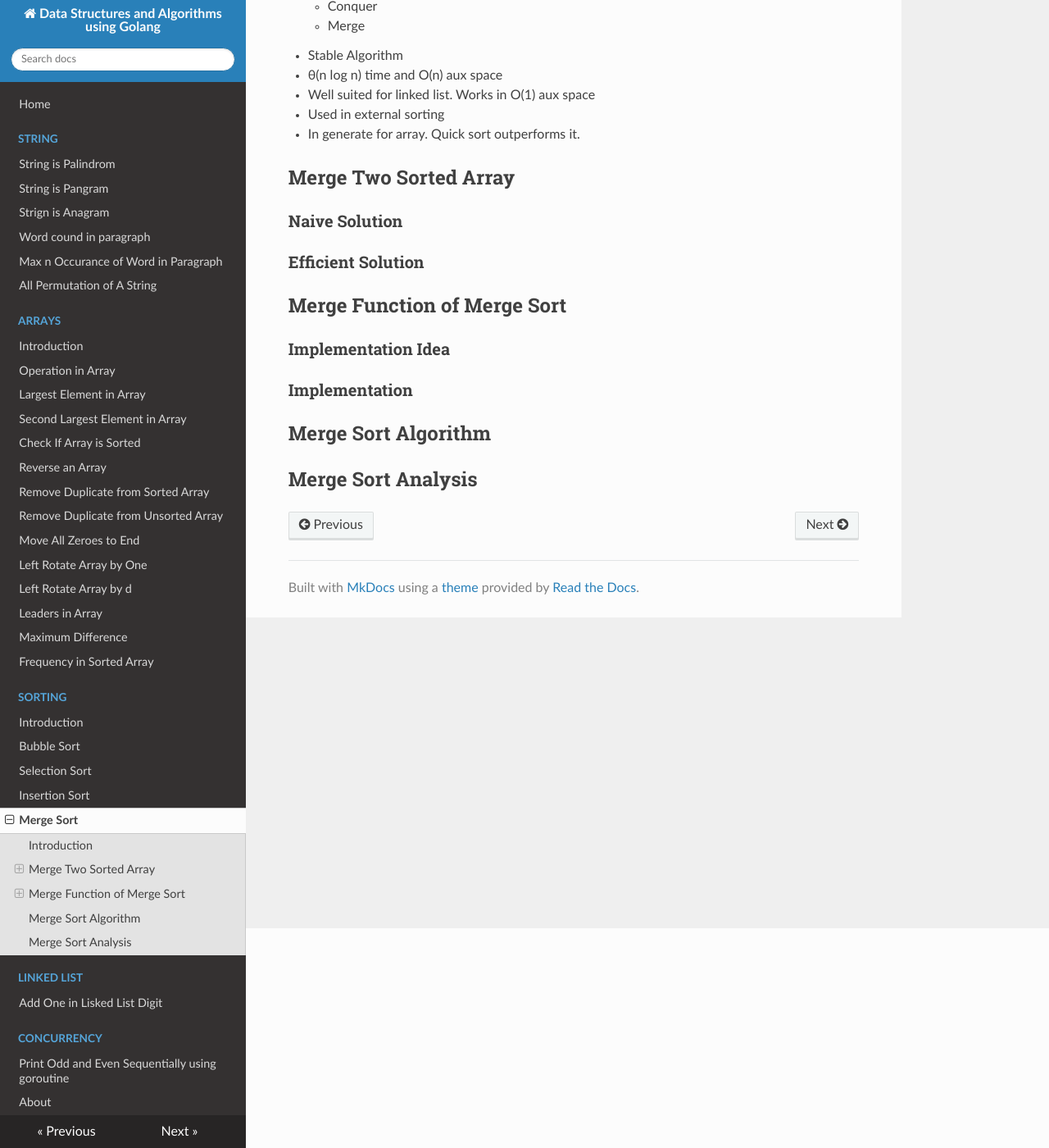
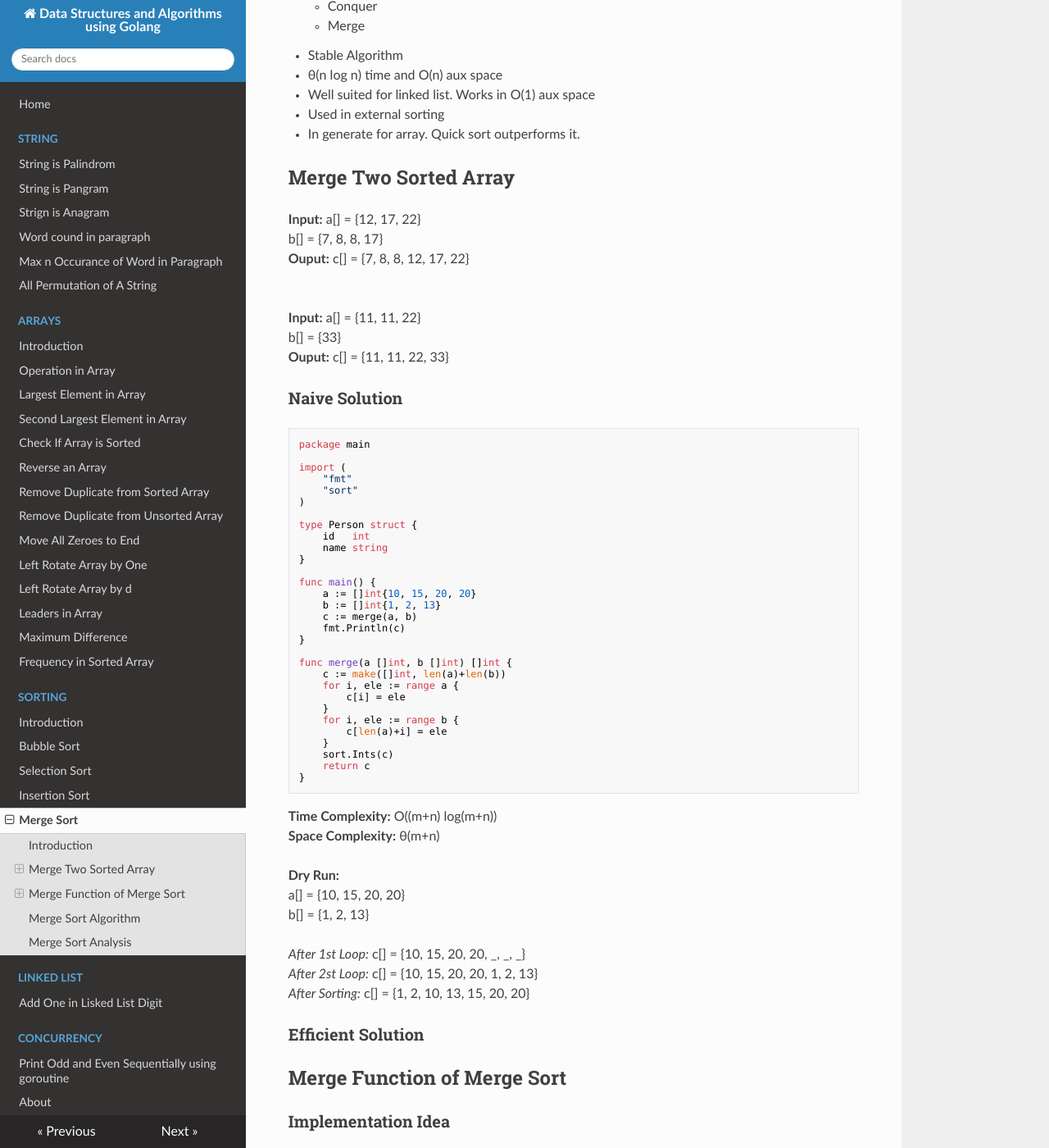
Before and after one commit to prithvipal/golang-dsa, an MkDocs documentation site: the page built from docs/sorting/merge_sort.md, in a window 1280 px wide and 1400 px high, scrolled down 268 px. Shown: the whole window at 82% size. Built offline with MkDocs 1.6.1, drawn with Linux system fonts in a browser that asks for light colours; nearby versions of some CDN libraries.

Commit message:
merge two sorted array

````diff
--- a/docs/sorting/merge_sort.md
+++ b/docs/sorting/merge_sort.md
@@ -13,9 +13,62 @@
 
 ## Merge Two Sorted Array
 
+**Input:** a[] = {12, 17, 22} </br>
+b[] = {7, 8, 8, 17} </br>
+**Ouput:** c[] = {7, 8, 8, 12, 17, 22} </br>
+</br>
+
+**Input:** a[] = {11, 11, 22} </br>
+b[] = {33} </br>
+**Ouput:** c[] = {11, 11, 22, 33} </br>
 
 
 ### Naive Solution
+
+```
+package main
+
+import (
+	"fmt"
+	"sort"
+)
+
+type Person struct {
+	id   int
+	name string
+}
+
+func main() {
+	a := []int{10, 15, 20, 20}
+	b := []int{1, 2, 13}
+	c := merge(a, b)
+	fmt.Println(c)
+}
+
+func merge(a []int, b []int) []int {
+	c := make([]int, len(a)+len(b))
+	for i, ele := range a {
+		c[i] = ele
+	}
+	for i, ele := range b {
+		c[len(a)+i] = ele
+	}
+	sort.Ints(c)
+	return c
+}
+```
+
+**Time Complexity:** O((m+n) log(m+n)) </br>
+**Space Complexity:** &theta;(m+n)
+
+**Dry Run:** </br>
+a[] = {10, 15, 20, 20} </br>
+b[] = {1, 2, 13} </br>
+
+*After 1st Loop:* c[] = {10, 15, 20, 20, _, _, _} </br>
+*After 2st Loop:* c[] = {10, 15, 20, 20, 1, 2, 13} </br>
+*After Sorting:* c[] = {1, 2, 10, 13, 15, 20, 20} </br>
+
 
 ### Efficient Solution
 
````
